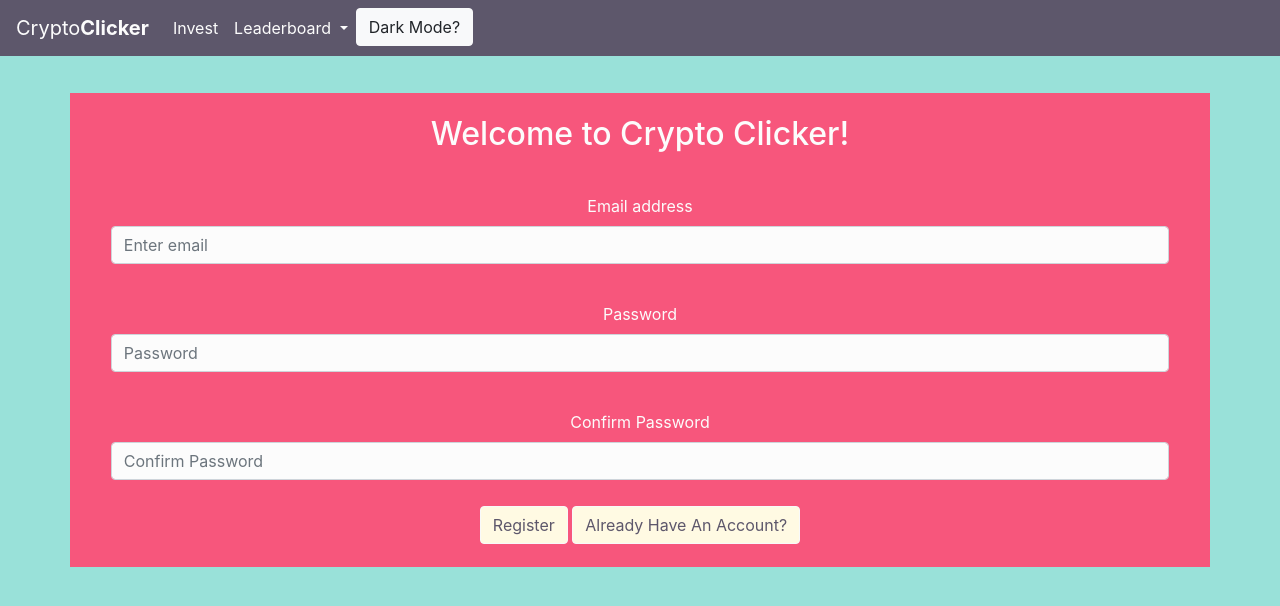
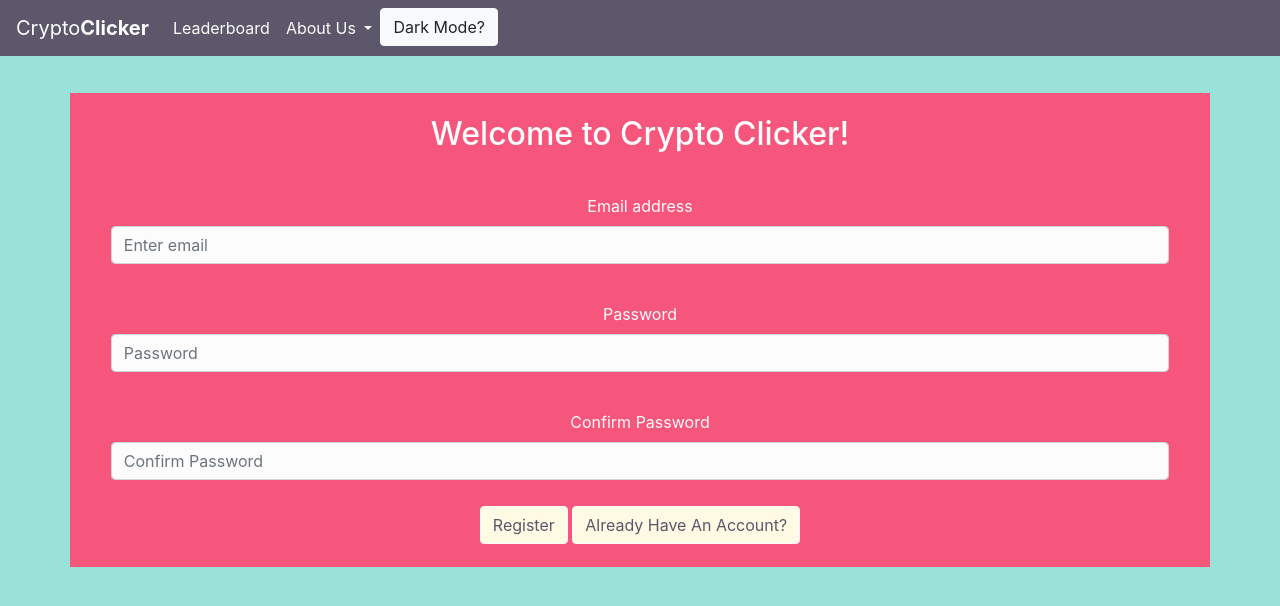
Before and after one commit to In-App-Purchases/In-App-Purchases, a website: page private/pages/index.html in a window 1280 px wide. Drawn offline with nearby package versions, Linux system fonts and the light colour scheme; no server answers.

Commit message:
fixed links on home screen

```diff
--- a/private/pages/index.html
+++ b/private/pages/index.html
@@ -19,11 +19,11 @@
         <div class="collapse navbar-collapse" id="navbarSupportedContent">
             <ul class="navbar-nav mr-auto">
                 <li class="nav-item">
-                    <a class="nav-link" href="/leaderboard" id="investLink">Invest</a>
+                    <a class="nav-link" href="/leaderboard" id="leaderboardLink">Leaderboard</a>
                 </li>
                 <li class="nav-item dropdown">
                     <a class="nav-link dropdown-toggle" href="#" id="navbarDropdown" role="button" data-toggle="dropdown" aria-haspopup="true" aria-expanded="false">
-                    Leaderboard
+                    About Us
                     </a>
                     <div class="dropdown-menu" aria-labelledby="navbarDropdown">
                     <a class="dropdown-item" href="https://mattm401.github.io/">CISC 474</a>
```
